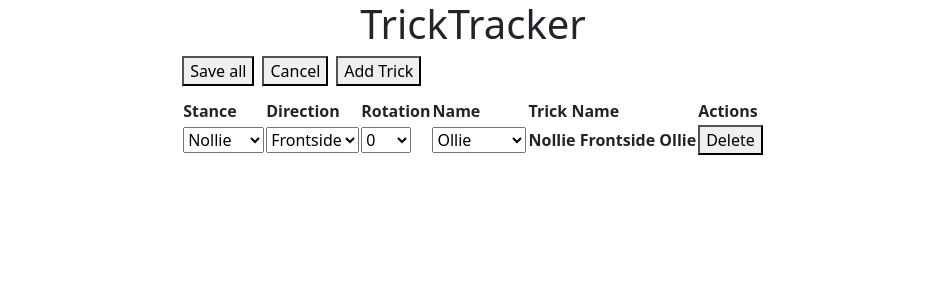
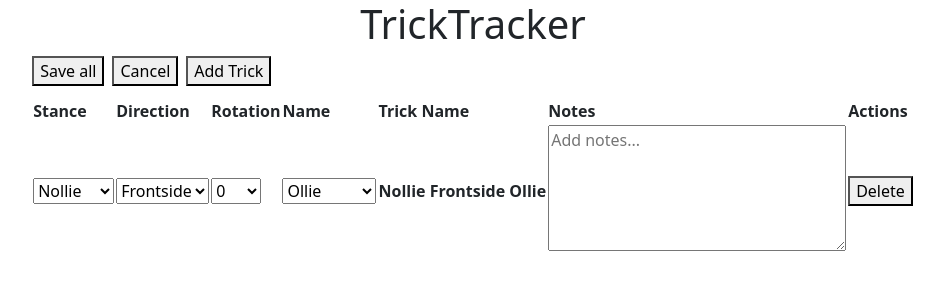
Before and after one commit to liperod04/skateboardtrick_tracker, a React (Vite) app in the folder skateboardtrick_tracker/: page /trackerpage in a window 1280 px wide. Both pictures are taken after a click on the button "Edit". Shown: the top 300 px of the page, without its empty margins (167-1111 px from the left). Built offline with nearby package versions, Linux system fonts and the light colour scheme.

Commit message:
Implemented notes feature

```diff
--- a/skateboardtrick_tracker/src/components/TrickTracker.jsx
+++ b/skateboardtrick_tracker/src/components/TrickTracker.jsx
@@ -120,6 +120,7 @@ function TrickTracker() {
             <th>Rotation</th>
             <th>Name</th>
             <th>Trick Name</th>
+            <th>Notes</th>
             <th>Actions</th>
           </tr>
         </thead>
@@ -129,6 +130,7 @@ function TrickTracker() {
             <tr key={row.id}>
               {isEditing ? (
                 <>
+                  {/* EDIT MODE */}
                   <td>
                     <select
                       value={row.stanceId}
@@ -186,6 +188,18 @@ function TrickTracker() {
                   </td>
 
                   <td>
+                    <label>
+                      <textarea
+                        rows={5}
+                        cols={30}
+                        onChange={onFieldChange(row.id, "notes")}
+                        placeholder="Add notes..."
+                        value={row.notes || ""}
+                      ></textarea>
+                    </label>
+                  </td>
+
+                  <td>
                     <button
                       type="button"
                       onClick={() =>
@@ -206,6 +220,7 @@ function TrickTracker() {
                   <td>
                     <strong>{fullTrickName(row)}</strong>
                   </td>
+                  <td className="notes-cell">{row.notes || "----"}</td>
                   <td>
                     <button
                       type="button"
```
Also changed, not shown: skateboardtrick_tracker/src/data/TrickData.js (indentation only).
